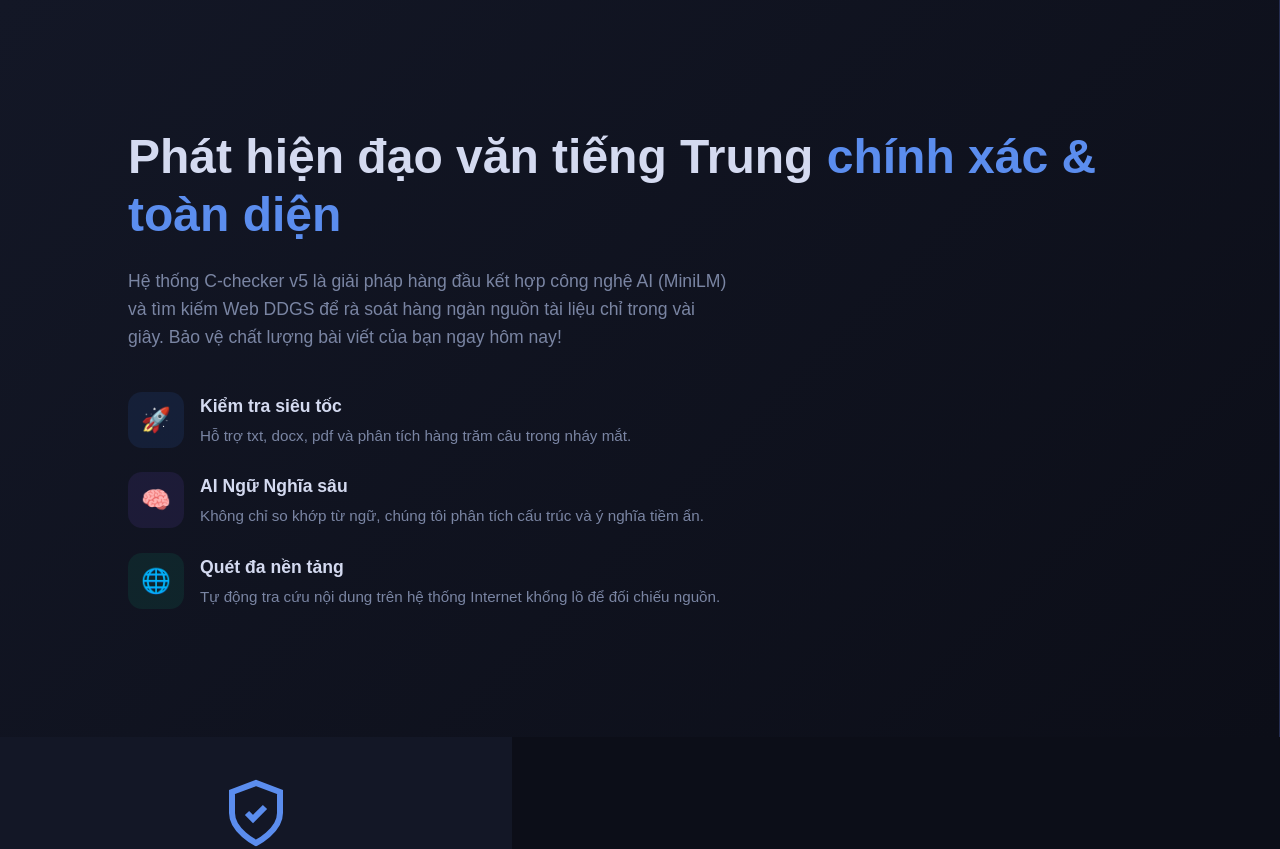
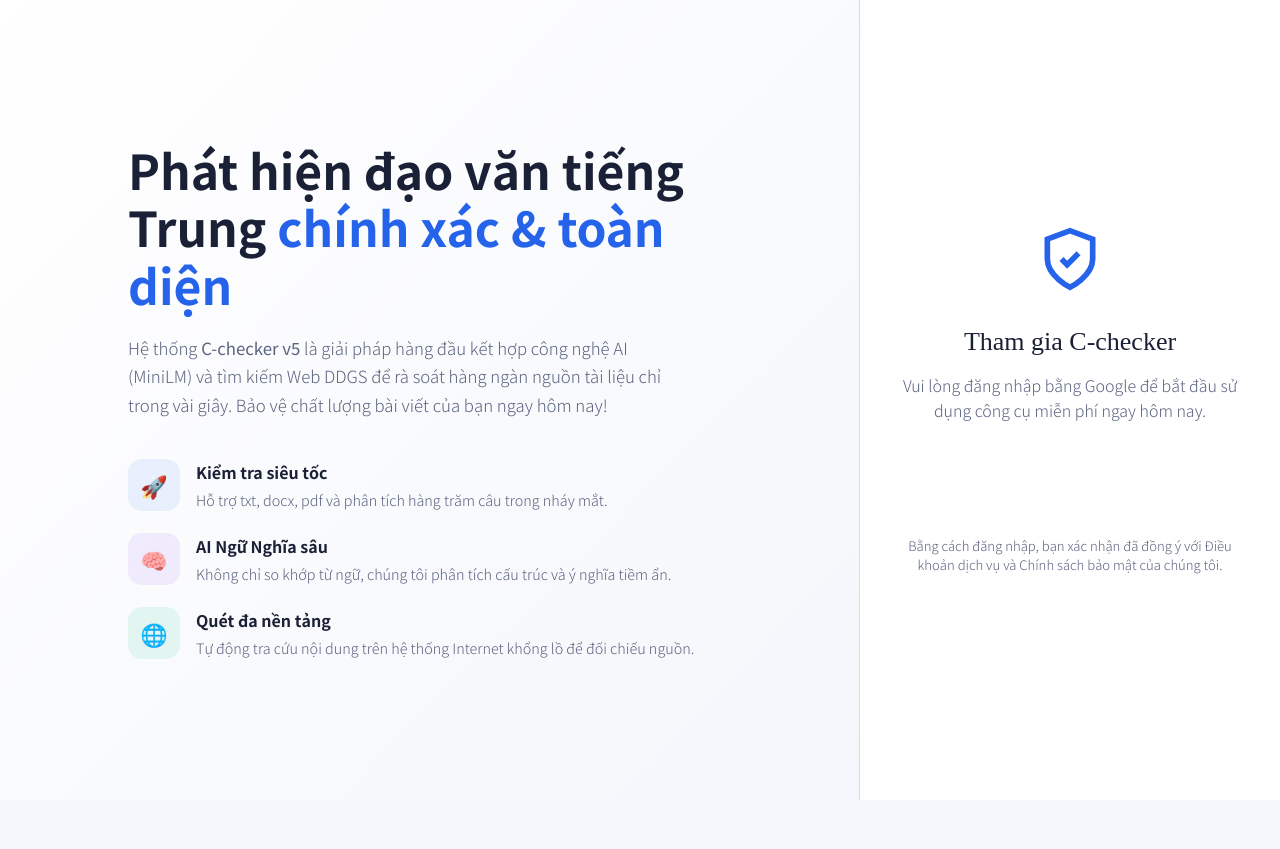
Before and after one commit to longcg18/C-checker, a React (Vite) app in the folder FE/: page / in a window 1280 px wide. Shown: the top 849 px of the page. After the commit the page ends 800 px from the top, so only its background shows below. Built offline with nearby package versions, Linux system fonts and the light colour scheme.

Commit message:
Change background color from dark to light

```diff
--- a/FE/index.html
+++ b/FE/index.html
@@ -8,7 +8,10 @@
       <title>AI Plagiarism Detection Tool (Community)</title>
 
       <meta name="robots" content="noindex, nofollow" />
-      <style>html, body { height: 100%; margin: 0; } #root { height: 100%; }</style>
+      <style>html, body { height: 100%; margin: 0; overflow: hidden; } #root { height: 100%; display: flex; flex-direction: column; }</style>
+      <link rel="preconnect" href="https://fonts.googleapis.com" />
+      <link rel="preconnect" href="https://fonts.gstatic.com" crossorigin />
+      <link href="https://fonts.googleapis.com/css2?family=IBM+Plex+Mono:wght@400;500;600&family=Noto+Sans+SC:wght@300;400;500;700&family=Noto+Serif+SC:wght@400;700&display=swap" rel="stylesheet" />
 
     </head>
 
--- a/FE/src/app/App.tsx
+++ b/FE/src/app/App.tsx
@@ -143,67 +143,59 @@
 
   if (!user && !getToken()) {
     return (
-      <div className="c-app" style={{ display: 'flex', height: '100vh', background: 'var(--c-bg)' }}>
-        {/* Left side: Advertisement / Features */}
-        <div style={{ flex: 1, display: 'flex', flexDirection: 'column', justifyContent: 'center', padding: '10%', background: 'linear-gradient(135deg, var(--c-surface), var(--c-bg))', borderRight: '1px solid var(--c-border)' }}>
-          <h1 style={{ fontSize: '3rem', fontWeight: 'bold', color: 'var(--c-text)', marginBottom: '24px', lineHeight: '1.2' }}>
-            Phát hiện đạo văn tiếng Trung <span style={{ color: 'var(--c-accent)' }}>chính xác & toàn diện</span>
+      <div className="c-landing">
+        {/* Left: Advertisement */}
+        <div className="c-landing-left">
+          <h1 className="c-landing-title">
+            Phát hiện đạo văn tiếng Trung <span>chính xác &amp; toàn diện</span>
           </h1>
-          <p style={{ fontSize: '1.1rem', color: 'var(--c-text-dim)', marginBottom: '40px', maxWidth: '600px', lineHeight: '1.6' }}>
-            Hệ thống <strong>C-checker v5</strong> là giải pháp hàng đầu kết hợp công nghệ AI (MiniLM) và tìm kiếm Web DDGS để rà soát hàng ngàn nguồn tài liệu chỉ trong vài giây. Bảo vệ chất lượng bài viết của bạn ngay hôm nay!
+          <p className="c-landing-desc">
+            Hệ thống <strong>C-checker v5</strong> là giải pháp hàng đầu kết hợp công nghệ AI (MiniLM)
+            và tìm kiếm Web DDGS để rà soát hàng ngàn nguồn tài liệu chỉ trong vài giây.
+            Bảo vệ chất lượng bài viết của bạn ngay hôm nay!
           </p>
-
-          <div style={{ display: 'flex', flexDirection: 'column', gap: '24px' }}>
-            <div style={{ display: 'flex', alignItems: 'center', gap: '16px' }}>
-              <div style={{ background: 'rgba(59, 130, 246, 0.1)', width: '56px', height: '56px', borderRadius: '14px', display: 'flex', alignItems: 'center', justifyContent: 'center', color: 'var(--c-accent)', fontSize: '24px' }}>
-                🚀
-              </div>
+          <div className="c-landing-features">
+            <div className="c-landing-feature">
+              <div className="c-landing-feature-icon c-landing-feature-icon--blue">🚀</div>
               <div>
-                <h3 style={{ fontSize: '1.1rem', fontWeight: 'bold', color: 'var(--c-text)', marginBottom: '4px' }}>Kiểm tra siêu tốc</h3>
-                <p style={{ fontSize: '0.95rem', color: 'var(--c-text-dim)', margin: 0 }}>Hỗ trợ txt, docx, pdf và phân tích hàng trăm câu trong nháy mắt.</p>
+                <div className="c-landing-feature-title">Kiểm tra siêu tốc</div>
+                <p className="c-landing-feature-desc">Hỗ trợ txt, docx, pdf và phân tích hàng trăm câu trong nháy mắt.</p>
               </div>
             </div>
-
-            <div style={{ display: 'flex', alignItems: 'center', gap: '16px' }}>
-              <div style={{ background: 'rgba(139, 92, 246, 0.1)', width: '56px', height: '56px', borderRadius: '14px', display: 'flex', alignItems: 'center', justifyContent: 'center', color: 'var(--c-accent2)', fontSize: '24px' }}>
-                🧠
-              </div>
+            <div className="c-landing-feature">
+              <div className="c-landing-feature-icon c-landing-feature-icon--purple">🧠</div>
               <div>
-                <h3 style={{ fontSize: '1.1rem', fontWeight: 'bold', color: 'var(--c-text)', marginBottom: '4px' }}>AI Ngữ Nghĩa sâu</h3>
-                <p style={{ fontSize: '0.95rem', color: 'var(--c-text-dim)', margin: 0 }}>Không chỉ so khớp từ ngữ, chúng tôi phân tích cấu trúc và ý nghĩa tiềm ẩn.</p>
+                <div className="c-landing-feature-title">AI Ngữ Nghĩa sâu</div>
+                <p className="c-landing-feature-desc">Không chỉ so khớp từ ngữ, chúng tôi phân tích cấu trúc và ý nghĩa tiềm ẩn.</p>
               </div>
             </div>
-
-            <div style={{ display: 'flex', alignItems: 'center', gap: '16px' }}>
-              <div style={{ background: 'rgba(16, 185, 129, 0.1)', width: '56px', height: '56px', borderRadius: '14px', display: 'flex', alignItems: 'center', justifyContent: 'center', color: '#10b981', fontSize: '24px' }}>
-                🌐
-              </div>
+            <div className="c-landing-feature">
+              <div className="c-landing-feature-icon c-landing-feature-icon--green">🌐</div>
               <div>
-                <h3 style={{ fontSize: '1.1rem', fontWeight: 'bold', color: 'var(--c-text)', marginBottom: '4px' }}>Quét đa nền tảng</h3>
-                <p style={{ fontSize: '0.95rem', color: 'var(--c-text-dim)', margin: 0 }}>Tự động tra cứu nội dung trên hệ thống Internet khổng lồ để đối chiếu nguồn.</p>
+                <div className="c-landing-feature-title">Quét đa nền tảng</div>
+                <p className="c-landing-feature-desc">Tự động tra cứu nội dung trên hệ thống Internet khổng lồ để đối chiếu nguồn.</p>
               </div>
             </div>
           </div>
         </div>
 
-        {/* Right side: Login box */}
-        <div style={{ width: '40%', minWidth: '400px', display: 'flex', flexDirection: 'column', alignItems: 'center', justifyContent: 'center', padding: '40px', background: 'var(--c-surface)' }}>
-          <div style={{ width: '100%', maxWidth: '360px', textAlign: 'center' }}>
-            <div style={{ marginBottom: '32px' }}>
-              <svg viewBox="0 0 24 24" fill="none" stroke="var(--c-accent)" strokeWidth="2" width="72" height="72" style={{ margin: '0 auto' }}>
+        {/* Right: Login */}
+        <div className="c-landing-right">
+          <div className="c-login-box">
+            <div className="c-login-box-icon">
+              <svg viewBox="0 0 24 24" fill="none" stroke="var(--c-accent)" strokeWidth="2" width="68" height="68" style={{ margin: '0 auto', display: 'block' }}>
                 <path d="M12 22s8-4 8-10V5l-8-3-8 3v7c0 6 8 10 8 10z" />
                 <path d="M9 12l2 2 4-4" />
               </svg>
             </div>
-            <h2 style={{ fontFamily: 'var(--c-serif)', fontSize: '28px', color: 'var(--c-text)', marginBottom: '12px' }}>Tham gia C-checker</h2>
-            <p style={{ color: 'var(--c-text-dim)', marginBottom: '40px', fontSize: '1.05rem' }}>
+            <h2 className="c-login-box-title">Tham gia C-checker</h2>
+            <p className="c-login-box-desc">
               Vui lòng đăng nhập bằng Google để bắt đầu sử dụng công cụ miễn phí ngay hôm nay.
             </p>
-            <div style={{ display: 'flex', justifyContent: 'center' }}>
+            <div className="c-login-box-google">
               <Login onLogin={handleLogin} onLogout={handleLogout} currentUser={user} />
             </div>
-
-            <p style={{ marginTop: '32px', fontSize: '0.85rem', color: 'var(--c-text-dim)', lineHeight: '1.5' }}>
+            <p className="c-login-box-terms">
               Bằng cách đăng nhập, bạn xác nhận đã đồng ý với Điều khoản dịch vụ và Chính sách bảo mật của chúng tôi.
             </p>
           </div>
--- a/FE/src/styles/globals.css
+++ b/FE/src/styles/globals.css
@@ -1,29 +1,27 @@
 /* ═══════════════════════════════════════════════════════════════════
    C-checker v5 — Design System
-   Dark theme phù hợp với brand
+   Light theme
 ═══════════════════════════════════════════════════════════════════ */
-
-@import url('https://fonts.googleapis.com/css2?family=IBM+Plex+Mono:wght@400;500;600&family=Noto+Sans+SC:wght@300;400;500;700&family=Noto+Serif+SC:wght@400;700&display=swap');
 
 /* ── CSS Variables ───────────────────────────────────────────────── */
 :root {
-  --c-bg:         #0c0e18;
-  --c-surface:    #131726;
-  --c-surface2:   #1a1f35;
-  --c-surface3:   #1f2540;
-  --c-border:     #252d50;
-  --c-border2:    #2e3860;
+  --c-bg:         #f4f6fb;
+  --c-surface:    #ffffff;
+  --c-surface2:   #f0f2f8;
+  --c-surface3:   #e8eaf4;
+  --c-border:     #d8dce8;
+  --c-border2:    #c4cad8;
 
-  --c-accent:     #5b8dee;
-  --c-accent-dim: rgba(91, 141, 238, 0.15);
-  --c-accent2:    #e8a838;
-  --c-red:        #e05757;
-  --c-green:      #44c98a;
-  --c-purple:     #a78bfa;
+  --c-accent:     #2563eb;
+  --c-accent-dim: rgba(37, 99, 235, 0.10);
+  --c-accent2:    #d97706;
+  --c-red:        #dc2626;
+  --c-green:      #16a34a;
+  --c-purple:     #7c3aed;
 
-  --c-text:       #d4daf0;
-  --c-text-dim:   #7a85a3;
-  --c-text-faint: #4a5270;
+  --c-text:       #1a2035;
+  --c-text-dim:   #5a6480;
+  --c-text-faint: #9aa3b8;
 
   --c-mono:  'IBM Plex Mono', monospace;
   --c-sans:  'Noto Sans SC', sans-serif;
@@ -34,8 +32,8 @@
   --c-radius-lg: 14px;
   --c-radius-xl: 20px;
 
-  --c-shadow: 0 4px 24px rgba(0, 0, 0, 0.4);
-  --c-glow:   0 0 24px rgba(91, 141, 238, 0.12);
+  --c-shadow: 0 2px 12px rgba(30, 40, 80, 0.08), 0 1px 3px rgba(30, 40, 80, 0.06);
+  --c-glow:   0 0 20px rgba(37, 99, 235, 0.10);
 }
 
 /* ── Reset ───────────────────────────────────────────────────────── */
@@ -57,7 +55,10 @@
   font-family: var(--c-sans);
   font-weight: 300;
   line-height: 1.6;
-  min-height: 100vh;
+}
+
+#root {
+  /* height and flex set in index.html inline style */
 }
 
 /* ═══════════════════════════════════════════════════════════════════
@@ -65,20 +66,202 @@
 ═══════════════════════════════════════════════════════════════════ */
 
 .c-app {
-  min-height: 100vh;
+  flex: 1;
+  height: 100%;
   display: flex;
   flex-direction: column;
+  overflow: hidden;
 }
+
+/* ══ Landing Page (Split Screen) ════════════════════════════════════ */
+
+.c-landing {
+  display: flex;
+  flex-direction: row;
+  height: 100%;
+  background: var(--c-bg);
+  overflow: hidden;
+}
+
+/* Left: Advertisement panel */
+.c-landing-left {
+  flex: 1;
+  display: flex;
+  flex-direction: column;
+  justify-content: center;
+  padding: 8% 10%;
+  background: linear-gradient(135deg, var(--c-surface), var(--c-bg));
+  border-right: 1px solid var(--c-border);
+  overflow-y: auto;
+}
+
+.c-landing-title {
+  font-size: 3rem;
+  font-weight: 700;
+  color: var(--c-text);
+  margin-bottom: 20px;
+  line-height: 1.2;
+}
+
+.c-landing-title span { color: var(--c-accent); }
+
+.c-landing-desc {
+  font-size: 1.05rem;
+  color: var(--c-text-dim);
+  margin-bottom: 40px;
+  max-width: 560px;
+  line-height: 1.7;
+}
+
+.c-landing-features {
+  display: flex;
+  flex-direction: column;
+  gap: 22px;
+}
+
+.c-landing-feature {
+  display: flex;
+  align-items: center;
+  gap: 16px;
+}
+
+.c-landing-feature-icon {
+  width: 52px;
+  height: 52px;
+  border-radius: 14px;
+  display: flex;
+  align-items: center;
+  justify-content: center;
+  font-size: 22px;
+  flex-shrink: 0;
+}
+
+.c-landing-feature-icon--blue   { background: rgba(59,130,246,0.1); color: var(--c-accent); }
+.c-landing-feature-icon--purple { background: rgba(139,92,246,0.1); color: var(--c-accent2); }
+.c-landing-feature-icon--green  { background: rgba(16,185,129,0.1); color: #10b981; }
+
+.c-landing-feature-title {
+  font-size: 1rem;
+  font-weight: 600;
+  color: var(--c-text);
+  margin-bottom: 3px;
+}
+
+.c-landing-feature-desc {
+  font-size: 0.9rem;
+  color: var(--c-text-dim);
+  margin: 0;
+  line-height: 1.5;
+}
+
+/* Right: Login panel */
+.c-landing-right {
+  width: 420px;
+  flex-shrink: 0;
+  display: flex;
+  align-items: center;
+  justify-content: center;
+  padding: 48px 40px;
+  background: var(--c-surface);
+  overflow-y: auto;
+}
+
+.c-login-box {
+  width: 100%;
+  max-width: 340px;
+  text-align: center;
+}
+
+.c-login-box-icon {
+  margin-bottom: 28px;
+}
+
+.c-login-box-title {
+  font-family: var(--c-serif);
+  font-size: 26px;
+  color: var(--c-text);
+  margin-bottom: 10px;
+}
+
+.c-login-box-desc {
+  color: var(--c-text-dim);
+  margin-bottom: 36px;
+  font-size: 1rem;
+  line-height: 1.6;
+}
+
+.c-login-box-google {
+  display: flex;
+  justify-content: center;
+  align-items: center;
+  min-height: 48px;
+}
+
+.c-login-box-terms {
+  margin-top: 28px;
+  font-size: 0.82rem;
+  color: var(--c-text-dim);
+  line-height: 1.5;
+}
+
+/* ── Responsive ─────────────────────────────────────────────────── */
+
+/* Tablet (≤900px): xếp dọc, trái thành gọn */
+@media (max-width: 900px) {
+  .c-landing {
+    flex-direction: column;
+    overflow-y: auto;
+  }
+
+  .c-landing-left {
+    padding: 48px 32px 36px;
+    border-right: none;
+    border-bottom: 1px solid var(--c-border);
+    flex: unset;
+  }
+
+  .c-landing-title { font-size: 2rem; }
+
+  .c-landing-right {
+    width: 100%;
+    padding: 40px 24px;
+    flex-shrink: unset;
+  }
+}
+
+/* Mobile (≤600px): ẩn quảng cáo, chỉ hiện login */
+@media (max-width: 600px) {
+  .c-landing-left {
+    display: none;
+  }
+
+  .c-landing {
+    background: var(--c-bg);
+    align-items: center;
+    justify-content: center;
+  }
+
+  .c-landing-right {
+    width: 100%;
+    padding: 32px 20px;
+    background: transparent;
+  }
+
+  .c-login-box-title { font-size: 22px; }
+}
+
+
+
 
 /* ── Header ──────────────────────────────────────────────────────── */
 .c-header {
-  background: linear-gradient(135deg, #0d1b3e 0%, #121528 60%, #0d1e12 100%);
+  background: var(--c-surface);
   border-bottom: 1px solid var(--c-border);
   padding: 16px 24px;
   position: sticky;
   top: 0;
   z-index: 100;
-  backdrop-filter: blur(12px);
+  box-shadow: 0 1px 8px rgba(30,40,80,0.07);
 }
 
 .c-header-inner {
@@ -99,8 +282,8 @@
 .c-logo-icon {
   width: 40px;
   height: 40px;
-  background: linear-gradient(135deg, #1a3a7a 0%, #0d2b1a 100%);
-  border: 1px solid var(--c-border2);
+  background: var(--c-accent-dim);
+  border: 1px solid rgba(37,99,235,0.2);
   border-radius: var(--c-radius);
   display: flex;
   align-items: center;
@@ -118,7 +301,7 @@
   font-family: var(--c-serif);
   font-size: 20px;
   font-weight: 700;
-  color: #fff;
+  color: var(--c-text);
   letter-spacing: -0.02em;
 }
 
@@ -146,15 +329,17 @@
   text-transform: uppercase;
 }
 
-.c-badge--blue   { background: rgba(91,141,238,0.15); color: #8ab4f8; border: 1px solid rgba(91,141,238,0.25); }
-.c-badge--purple { background: rgba(167,139,250,0.12); color: #c4b5fd; border: 1px solid rgba(167,139,250,0.25); }
-.c-badge--green  { background: rgba(68,201,138,0.12); color: #6ee7b7; border: 1px solid rgba(68,201,138,0.25); }
+.c-badge--blue   { background: rgba(37,99,235,0.10); color: #1d4ed8; border: 1px solid rgba(37,99,235,0.25); }
+.c-badge--purple { background: rgba(124,58,237,0.10); color: #6d28d9; border: 1px solid rgba(124,58,237,0.25); }
+.c-badge--green  { background: rgba(22,163,74,0.10);  color: #15803d; border: 1px solid rgba(22,163,74,0.25); }
 
 /* ── Main layout ─────────────────────────────────────────────────── */
 .c-main {
   flex: 1;
+  overflow-y: auto;
   padding: 28px 24px 60px;
 }
+
 
 .c-layout {
   max-width: 1280px;
@@ -315,7 +500,7 @@
 
 .c-textarea:focus {
   border-color: var(--c-accent);
-  box-shadow: 0 0 0 3px rgba(91,141,238,0.1);
+  box-shadow: 0 0 0 3px rgba(37,99,235,0.12);
 }
 
 .c-textarea::placeholder { color: var(--c-text-faint); }
@@ -342,9 +527,9 @@
 .c-warn-badge {
   margin-left: auto;
   font-size: 11px;
-  color: #e8a838;
-  background: rgba(232,168,56,0.1);
-  border: 1px solid rgba(232,168,56,0.25);
+  color: #b45309;
+  background: rgba(217,119,6,0.1);
+  border: 1px solid rgba(217,119,6,0.25);
   padding: 2px 8px;
   border-radius: 20px;
 }
@@ -375,13 +560,13 @@
 .c-btn:disabled { opacity: 0.45; cursor: not-allowed; }
 
 .c-btn--primary {
-  background: linear-gradient(135deg, #3b6dd4, #4f88e8);
+  background: linear-gradient(135deg, #1d4ed8, #2563eb);
   color: #fff;
-  box-shadow: 0 2px 12px rgba(91,141,238,0.25);
+  box-shadow: 0 2px 10px rgba(37,99,235,0.25);
 }
 .c-btn--primary:hover:not(:disabled) {
-  background: linear-gradient(135deg, #4a7de0, #5f96f0);
-  box-shadow: 0 4px 20px rgba(91,141,238,0.35);
+  background: linear-gradient(135deg, #1e40af, #1d4ed8);
+  box-shadow: 0 4px 18px rgba(37,99,235,0.35);
   transform: translateY(-1px);
 }
 
@@ -536,7 +721,7 @@
 .c-progress-title {
   font-size: 16px;
   font-weight: 500;
-  color: #fff;
+  color: var(--c-text);
   margin-bottom: 4px;
 }
 
@@ -747,7 +932,7 @@
   gap: 10px;
   font-family: var(--c-serif);
   font-size: 16px;
-  color: #fff;
+  color: var(--c-text);
   padding-bottom: 10px;
   border-bottom: 1px solid var(--c-border);
 }
@@ -797,7 +982,7 @@
 .c-match-title {
   font-size: 14px;
   font-weight: 500;
-  color: #fff;
+  color: var(--c-text);
   margin-bottom: 4px;
   overflow: hidden;
   text-overflow: ellipsis;
@@ -866,12 +1051,12 @@
 .c-score-pill-value { color: var(--c-text); font-weight: 600; }
 
 .c-score-pill--highlight {
-  border-color: rgba(232,168,56,0.4);
-  background: rgba(232,168,56,0.08);
+  border-color: rgba(217,119,6,0.35);
+  background: rgba(217,119,6,0.08);
 }
 
-.c-score-pill--highlight .c-score-pill-label { color: #e8a838; }
-.c-score-pill--highlight .c-score-pill-value { color: #e8a838; }
+.c-score-pill--highlight .c-score-pill-label { color: #b45309; }
+.c-score-pill--highlight .c-score-pill-value { color: #b45309; }
 
 /* ── Detail blocks ───────────────────────────────────────────────── */
 .c-detail-block { margin-bottom: 14px; }
@@ -900,8 +1085,8 @@
 
 /* highlight tags from backend */
 .c-highlighted mark {
-  background: rgba(232, 168, 56, 0.3);
-  color: #e8a838;
+  background: rgba(217, 119, 6, 0.15);
+  color: #92400e;
   border-radius: 3px;
   padding: 1px 2px;
 }
@@ -923,7 +1108,7 @@
   font-size: 12px;
   color: var(--c-accent);
   background: var(--c-accent-dim);
-  border: 1px solid rgba(91,141,238,0.2);
+  border: 1px solid rgba(37,99,235,0.2);
   border-radius: 4px;
   padding: 2px 8px;
 }
@@ -953,7 +1138,7 @@
 .c-empty-title {
   font-family: var(--c-serif);
   font-size: 22px;
-  color: #fff;
+  color: var(--c-text);
   margin-bottom: 10px;
 }
 
@@ -999,7 +1184,7 @@
 
 .c-error-state {
   background: var(--c-surface);
-  border: 1px solid rgba(224, 87, 87, 0.3);
+  border: 1px solid rgba(220,38,38,0.25);
   border-radius: var(--c-radius-xl);
   padding: 48px 32px;
   text-align: center;
```
